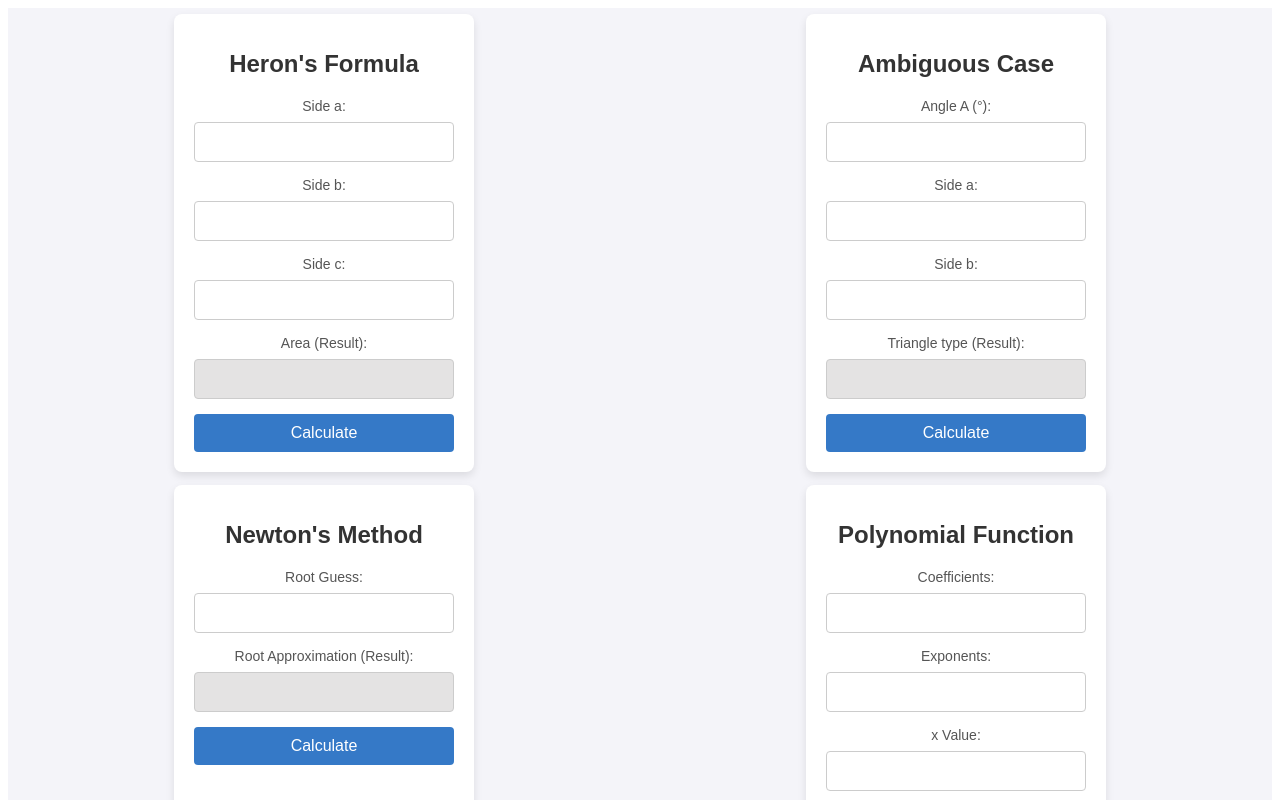
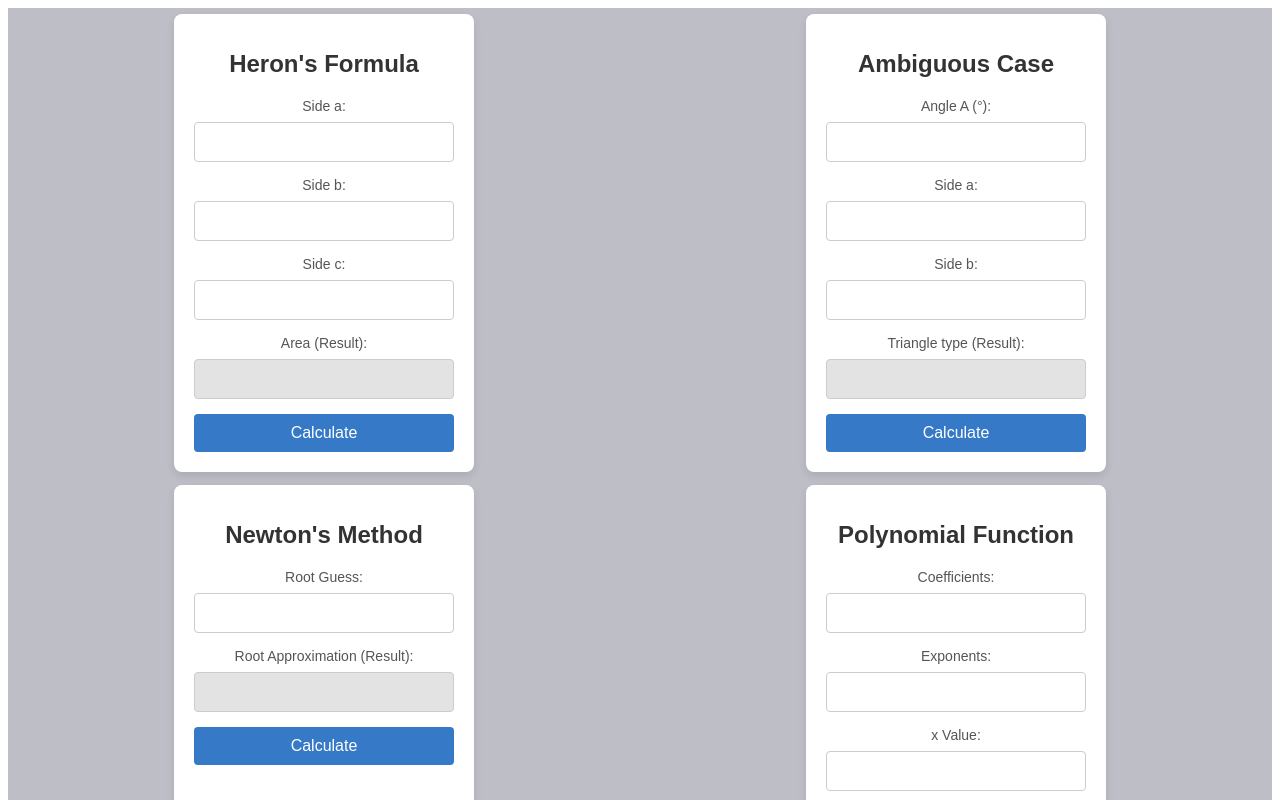
Before and after one commit to JeffreyHe3/Assignment-4, a React (Vite) app: page / in a window 1280 px wide. Shown: the top 800 px of the page. Built offline with nearby package versions, Linux system fonts and the light colour scheme.

Commit message:
Changed css

```diff
--- a/src/Components/style.css
+++ b/src/Components/style.css
@@ -1,6 +1,6 @@
 #app-container {
     font-family: Arial, sans-serif;
-    background-color: #f4f4f9;
+    background-color: #bebec7;
     display: grid;
     grid-template-columns: repeat(2, 1fr);
     justify-items: center;
```
